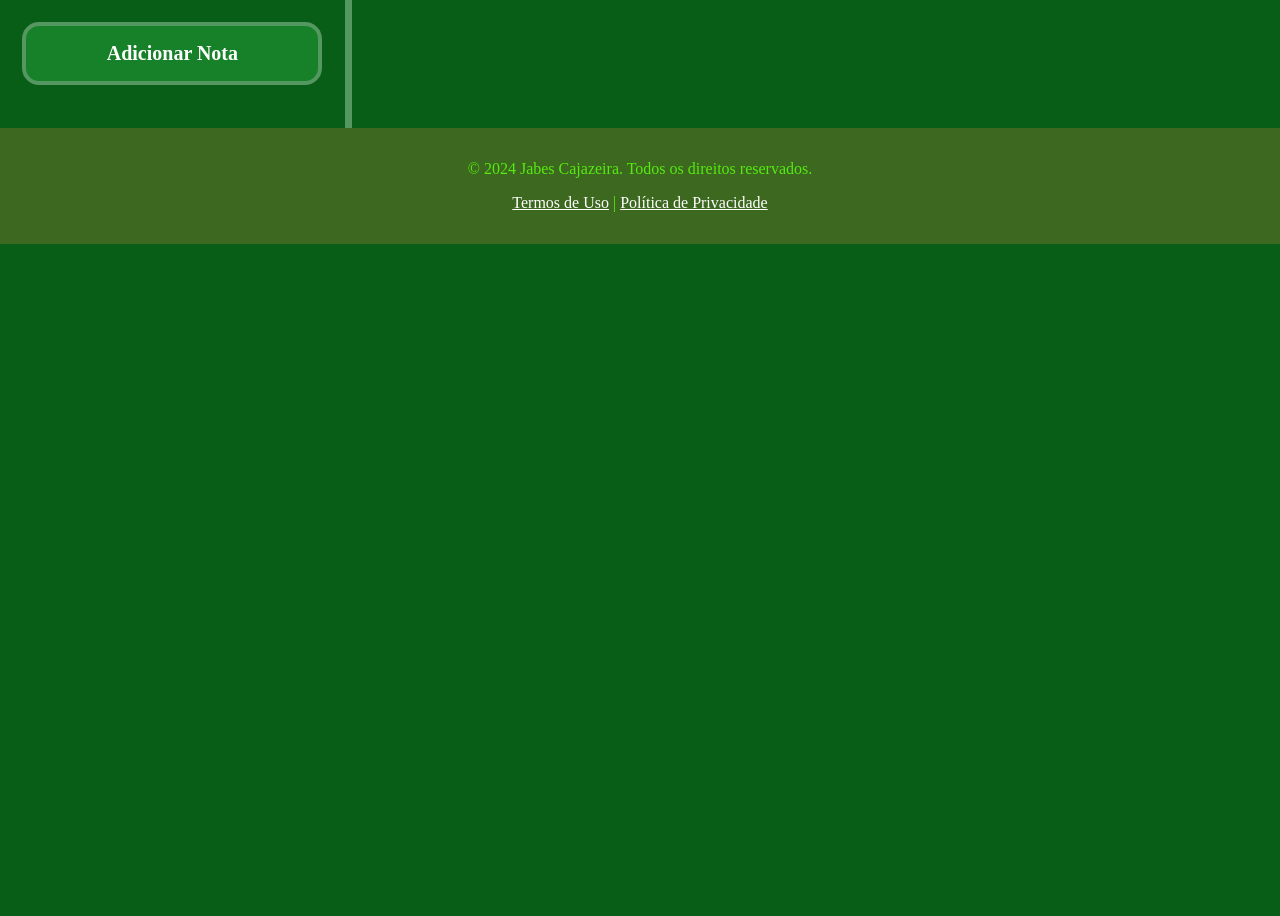
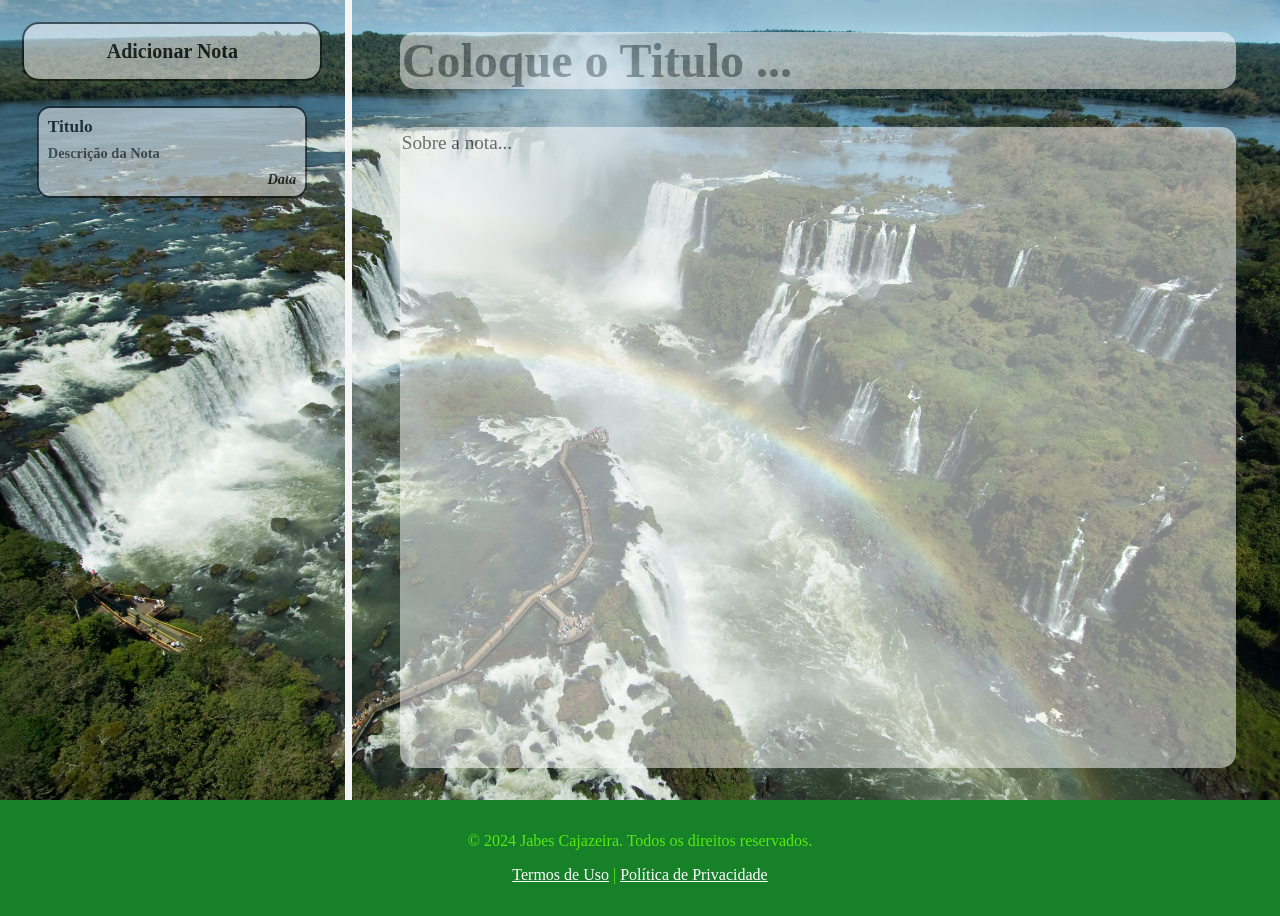
Before and after one commit to MrJabes762/Aplicativo-De-Notas, a website built with Vite: page AplicativoDeNotas/index.html in a window 1280 px wide. Before the commit the page ends 800 px from the top, so only its background shows below. Built offline with nearby package versions, Linux system fonts and the light colour scheme.

Commit message:
Desenvolvimento (#3)
* Reorganizando as Pastas

* Botao de Adicionar e design inicial

* ...

* estilizalização inicial e adição dis dureitos do rodapé

* parte  inicial das notas lado esquerdo

* concluido: metodo estatico pegar notas, Ajuste de pastas e organização de Html

* Alteração de Estilização + logica de alteração

* Adicionando a logica de Deletar a nota

```diff
--- a/AplicativoDeNotas/index.html
+++ b/AplicativoDeNotas/index.html
@@ -3,9 +3,26 @@
   <head>
     <meta charset="UTF-8" />
     <meta name="viewport" content="width=device-width, initial-scale=1.0" />
+    <link rel="stylesheet" href="./src/css/style.css">
   </head>
   <body>
     <div id="app"></div>
+      <div class = "notas">
+        <div class = "barra__de__Divisao">
+          <button class = "botao_Adicionar" type= "button">Adicionar Nota</button>
+            <div class = "notas_lista">
+                <div class = "lista-notas-item notas_lista-item--selecionada">
+                  <div class = "notas_pequenas-titulo">Titulo</div>
+                  <div class = "notas_pequenas-corpo">Descrição da Nota</div>
+                  <div class = "notas_pequenas-salvas">Data</div>
+                </div>
+            </div>
+        </div>
+          <div class ="notas_visualizacao">
+            <input class = "notas_titulo" type = "text" placeholder = "Coloque o Titulo ...">
+            <textarea class = "notas_corpo">Sobre a nota...</textarea>
+          </div>
+    </div>
     <script type="module" src="src/js/main.js"></script>
     <footer>
       <p>&copy; 2024 Jabes Cajazeira. Todos os direitos reservados.</p>
--- a/AplicativoDeNotas/src/css/style.css
+++ b/AplicativoDeNotas/src/css/style.css
@@ -2,7 +2,10 @@ html,
 body {
     height: 100%;
     margin: 0;
-    background-color: #085e16;
+    background-image: url('./catarata.jpg');
+    background-size: cover;
+    background-position: center;
+    background-repeat: no-repeat;/*Colocando uma imagem de fundo centralizada que não se repita e cubra todo o espaço*/
 }
 
 .notas {
@@ -15,7 +18,7 @@ body {
 }
 
 .barra__de__Divisao {
-    border-right: 7px solid #549760;
+    border-right: 7px solid whitesmoke;
     flex-shrink: 0;
     overflow-y: auto;
     padding: 1.4em;
@@ -23,52 +26,60 @@ body {
 }
 
 .botao_Adicionar {
-    background: #168128;
+    background: white;
     border: none;
     border-radius: 17px;
-    color: white;
+    color: black;
     cursor: pointer;
     font-size: 1.25em;
     font-weight: bold;
     margin-bottom: 1em;
     padding: 0.8em 0;
     width: 100%;
-    border: 4px solid #549760 ;
+    opacity: 0.5;
+    border: 2px solid black;
 }
 
 .botao_Adicionar:hover {/*Quando o Mouse Aparecer em Cima*/
-    background: #4ab64a;
+    background: rgb(158, 152, 152);
 }
 .botao_Adicionar:active{ /*quando o botao for clicado*/
     transform:scale(0.88);
     color: #e4eee4;
 }
 
-.lista-notas-item {
+.notas_lista-item {
     cursor: pointer;
+    border: 2px solid black;
 }
 
-.lista_notas-item--selected {
-    background: #eeeeee;
-    border-radius: 7px;
+.notas_lista-item--selecionada {
+    background: white;
+    border-radius: 15px;
     font-weight: bold;
+    transform:scale(0.90);
+    opacity: 0.5;
+    border: 2px solid black;
 }
 
 .notas_pequenas-titulo,
-.notas_pequenas-salvas {
+.notas_pequenas-salvas {/*parte do card com notas*/
     padding: 10px;
 }
 
 .notas_pequenas-titulo {
     font-size: 1.2em;
+    color: black;
+    font-style: bold;
 }
 
 .notas_pequenas-corpo {
     padding: 0 10px;
+    color: rgb(63, 59, 59);
 }
 
 .notas_pequenas-salvas {
-    color: #aaaaaa;
+    color: black;
     font-style: italic;
     text-align: right;
 }
@@ -85,11 +96,15 @@ body {
     border: none;
     outline: none;
     width: 100%;
+    background-color: white;
+    opacity: 0.5;
+    border-radius: 15px;
 }
 
 .notas_titulo {
     font-size: 3em;
     font-weight: bold;
+    color: black;
 }
 
 .notas_corpo {
@@ -98,10 +113,11 @@ body {
     line-height: 1.5;
     margin-top: 2em;
     resize: none;
+    color: black;
 }
 footer {
-    background-color: #3c681f;
+    background-color: #168128;
     color: rgb(85, 235, 16);
     text-align: center;
     padding: 1rem;
-  }
+}
--- /dev/null
+++ b/AplicativoDeNotas/src/js/NotasAPI.js
@@ -0,0 +1,33 @@
+export default class NotasAPI {
+    static getTodasNotas() {//provalemntente um metodo de classe
+        const notas = JSON.parse(localStorage.getItem("aplicativodenotas") || "[]"); // Pegando as notas do localStorage
+        return notas.sort((a, b) => { // Ordenando as notas pela data
+            return new Date(a.salva) > new Date(b.salva) ? -1 : 1;
+        });
+    }
+
+    static salvaNotas(notaPraSalvar) { // Salvando uma nova nota
+        const notas = NotasAPI.getTodasNotas(); // Recebendo todas as notas existentes
+        const alterar = notas.find(nota => nota.id == notaPraSalvar);//realizando a comparação pra saber uma alteração de data
+
+        //editando a data
+        if (alterar){
+            alterar.titulo = notaPraSalvar.titulo;
+            alterar.corpo = notaPraSalvar.corpo;
+            alterar.salva = new Date ().toISOString();
+
+        }else{
+            notaPraSalvar.id = Math.floor(Math.random() * 1000000); // Gerando um ID aleatório
+            notaPraSalvar.salva = new Date().toISOString(); // Salvando a data atual
+            notas.push(notaPraSalvar); // Adicionando a nova nota ao array de notas
+            localStorage.setItem("aplicativodenotas", JSON.stringify(notas)); // Salvando o array de notas no localStorage
+        }
+    }
+
+    static deletarNotas(id) {
+        const notas = NotasAPI.getTodasNotas();
+        const novaNota = notas.filter(nota => nota.id != id);// filtrando a nota que vai deletar a partir do ID
+        localStorage.setItem("aplicativodenotas", JSON.stringify(novaNota)); // Salvando o array de notas no localStorage
+
+    }
+}
--- a/AplicativoDeNotas/src/js/main.js
+++ b/AplicativoDeNotas/src/js/main.js
@@ -1,13 +1,9 @@
-import '/src/css/style.css'
+import NotasAPI from './NotasAPI.js'
 
-document.querySelector('#app').innerHTML = `
-  <div class = "notas">
-      <div class = "barra__de__Divisao">
-        <button class = "botao_Adicionar" type- "button">Adicionar Nota</button>
-        <div class = "lista_notas">
+NotasAPI.salvaNotas ({
+  id:436868,// a criação de uma lista de notas ja usando a API
+  titulo:"Essa nota foi modificada",
+  corpo: "Eu sou uma nova nota",
+});
 
-        </div>
-      </div>
-      <div class =
-  </div>
-`
+console.log(NotasAPI.getTodasNotas());
```
Also changed, not shown: AplicativoDeNotas/src/js/counter.js (deleted, +0 -9 lines), AplicativoDeNotas/src/css/catarata.jpg (added).
